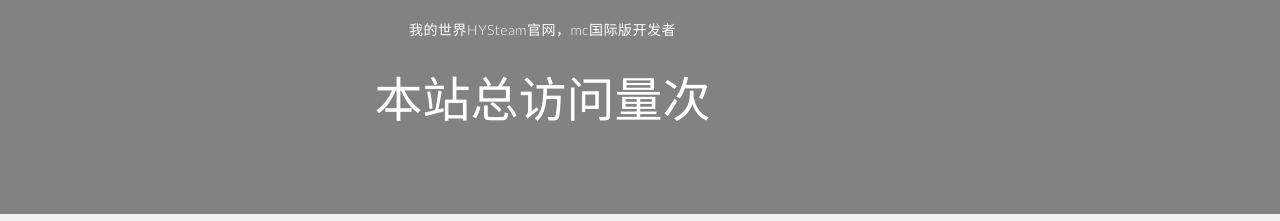
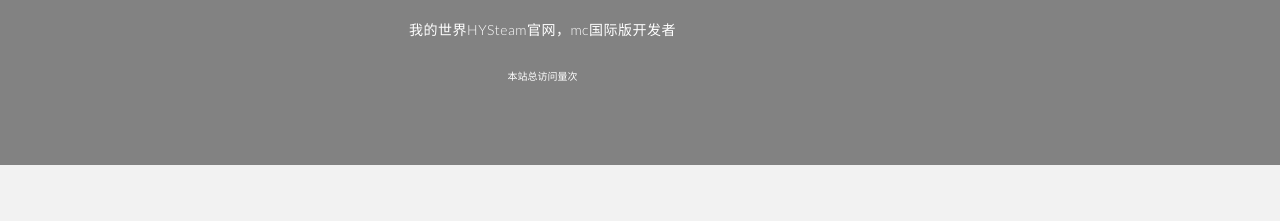
Before and after one commit to tgsteam/tgsteam.github.io, a plain HTML site: page index.html in a window 1280 px wide. Shown: the part 296-517 px from the top of the page. Drawn offline with nearby package versions, Linux system fonts and the light colour scheme; some packages are replaced by stand-ins of ours; a script that the page names is missing; files whose address does not match are found by name; a web font is replaced by a local one.

Commit message:
Update index.html

```diff
--- a/index.html
+++ b/index.html
@@ -105,7 +105,7 @@
               <h1 class="wow fadeInDown" data-wow-duration="1000ms" data-wow-delay="0.3s">HYSteam官网-我的世界工作室</h1>
               <p class="lead  wow fadeIn" data-wow-duration="1000ms" data-wow-delay="400ms">我的世界HYSteam官网，mc国际版开发者</p>
               <script async src="//busuanzi.ibruce.info/busuanzi/2.3/busuanzi.pure.mini.js"></script>
-              <span id="busuanzi_container_site_pv"><font size="10" color="white">本站总访问量<span id="busuanzi_value_site_pv"></span><font size="10" color="white">次</span>
+              <span id="busuanzi_container_site_pv"><font size="1" color="white">本站总访问量<span id="busuanzi_value_site_pv"></span><font size="1" color="white">次</span>
             </div>
           </div>
         </div>
```
